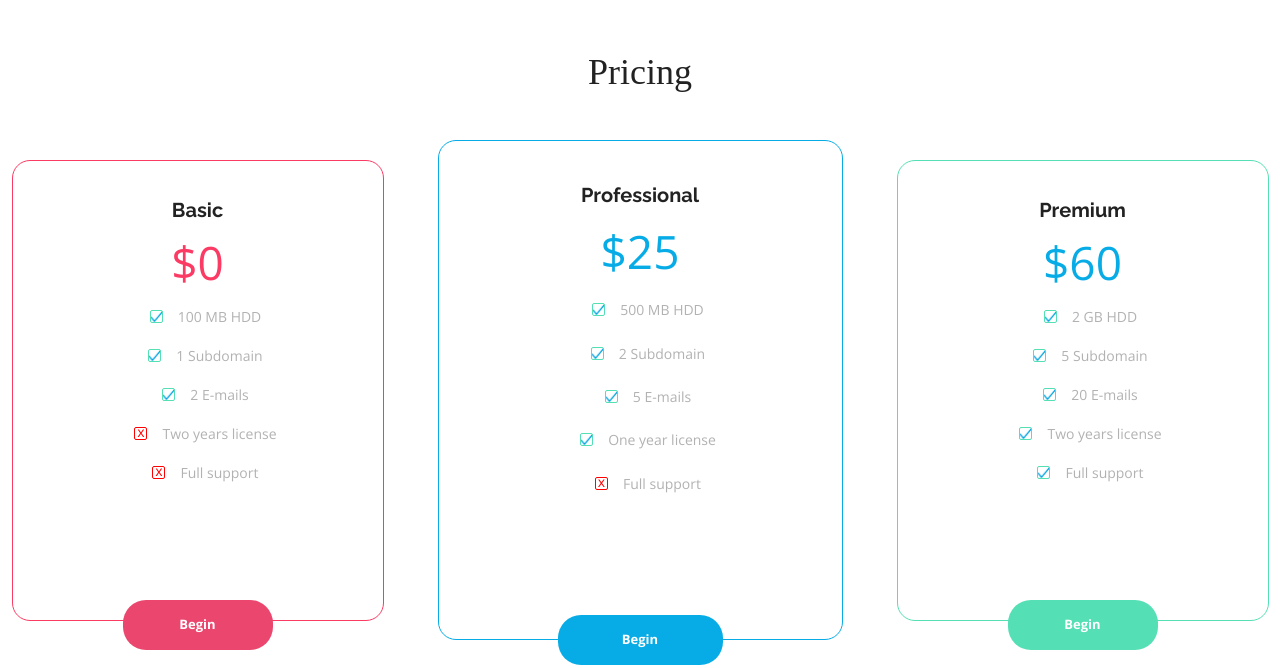
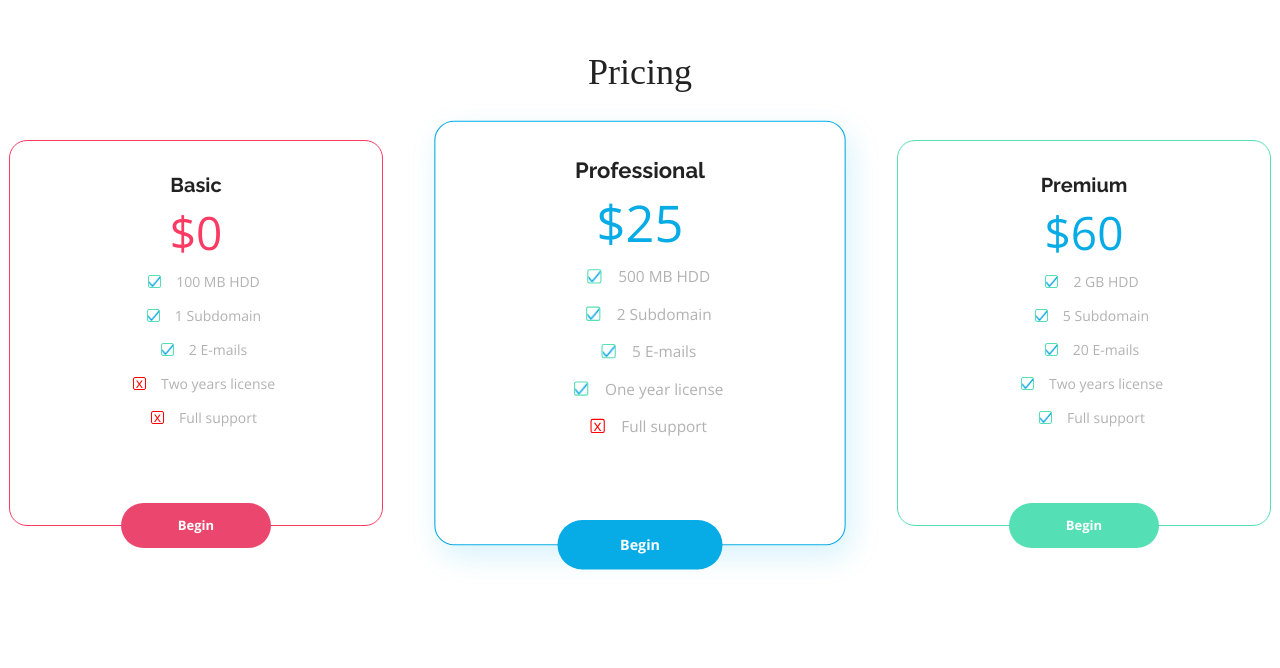
Before and after one commit to karoljarosinski/bestShop, a plain HTML site: page index.html in a window 1280 px wide. Shown: the part 2826-3494 px from the top of the page. Drawn offline with nearby package versions, Linux system fonts and the light colour scheme.

Commit message:
pricing refactor

```diff
--- a/css/style.css
+++ b/css/style.css
@@ -35,7 +35,7 @@ header {
     font-size: 32px;
 }
 
-ul li a{
+ul li a {
     padding: 28px 45px;
     text-transform: uppercase;
     text-decoration: none;
@@ -114,7 +114,7 @@ h2 {
     padding-top: 22px;
 }
 
-.numbers img + p + p{
+.numbers img + p + p {
     color: #A5A5A5;
     font-weight: 400;
     font-size: 17px;
@@ -265,6 +265,7 @@ div.trumpet_photo:before {
 .pricing {
     display: flex;
     justify-content: center;
+    padding-top: 100px;
 }
 
 .pricing h2 {
@@ -272,49 +273,34 @@ div.trumpet_photo:before {
 }
 
 .pricing_container {
-    width: 1266px;
     display: flex;
     flex-direction: column;
     align-items: center;
-    padding-top: 100px;
 }
 
-.pricing_types,
-.pricing_types div {
-    justify-content: space-evenly;
+.pricing_types {
+    display: flex;
 }
 
-.pricing_types div {
-    padding-bottom: 80px;
-    margin: 0 27px;
-}
-
-.pricing_basic,
-.pricing_premium {
+.pricing_types > div {
+    padding-top: 34px;
+    border-radius: 18px;
+    margin: 0 35px;
     width: 372px;
-    height: 461px;
-    box-sizing: border-box;
-    border-radius: 18px;
-    display: flex;
-    flex-direction: column;
 }
 
 .pricing_basic {
     border: 1px solid #FB3B64;
 }
 
+.pricing_professional {
+    border: 1px solid #07ACE6;
+    box-shadow: 5px 10px 27px #07ACE629;
+    transform: scale(1.1);
+}
+
 .pricing_premium {
     border: 1px solid #55DFB4;
-}
-
-.pricing_professional {
-    width: 405px;
-    height: 500px;
-    box-sizing: border-box;
-    border: 1px solid #07ACE6;
-    border-radius: 18px;
-    display: flex;
-    flex-direction: column;
 }
 
 h3 {
@@ -322,7 +308,7 @@ h3 {
     font-weight: 700;
     font-size: 20px;
     text-align: center;
-    padding-top: 34px;
+    margin-bottom: 14px;
 }
 
 h3.pricing_professional {
@@ -330,7 +316,6 @@ h3.pricing_professional {
 }
 
 .prices {
-    padding-top: 14px;
     text-align: center;
     font-family: var(---open_sans_font);
     font-size: 46px;
@@ -407,18 +392,17 @@ h3.pricing_professional {
     text-decoration: none;
     text-align: center;
     color: white;
-    width: 150px;
-    height: 50px;
     border-radius: 23px;
-    align-self: center;
     display: flex;
     justify-content: center;
     align-items: center;
     position: relative;
-    top: 115px;
+    top: 23px;
     font-family: var(---open_sans_font);
     font-size: 13px;
     font-weight: 700;
+    margin: 55px 111px 0;
+    padding: 16px 0;
 }
 
 .pricing_basic a {
@@ -427,7 +411,6 @@ h3.pricing_professional {
 
 .pricing_professional a {
     background-color: #07ACE6;
-    width: 165px;
 }
 
 .pricing_premium a {
@@ -525,7 +508,7 @@ button {
     font-family: var(---open_sans_font);
     font-weight: 700;
     font-size: 13px;
-    padding:20px 97px 19px 97px;
+    padding: 20px 97px 19px 97px;
 }
 
 footer {
--- a/index.html
+++ b/index.html
@@ -93,7 +93,7 @@
 <section class="pricing">
   <div class="pricing_container">
     <h2>Pricing</h2>
-    <div class="pricing_types flex_center">
+    <div class="pricing_types">
       <div class="pricing_basic">
         <h3>Basic</h3>
         <p class="prices">$0</p>
```
